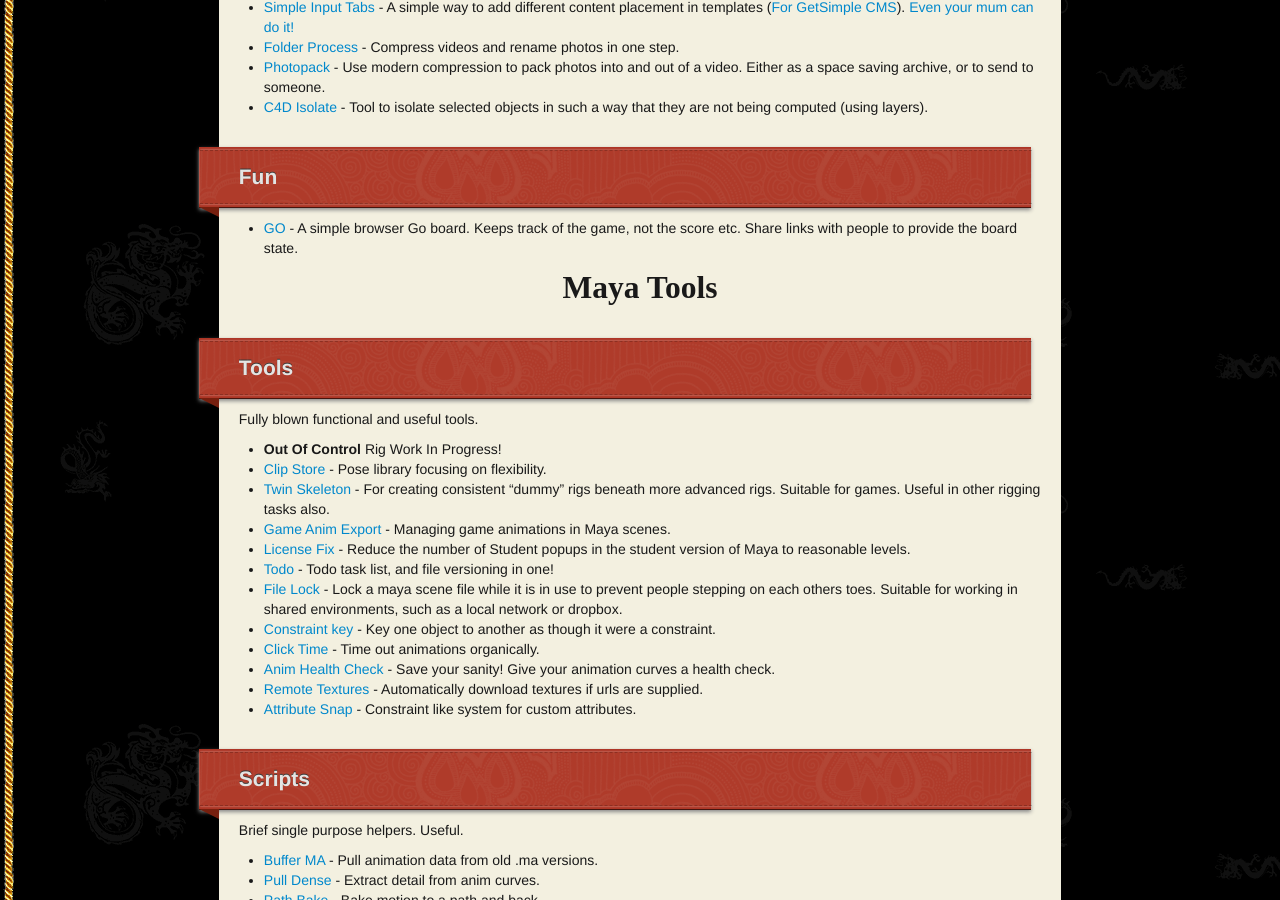
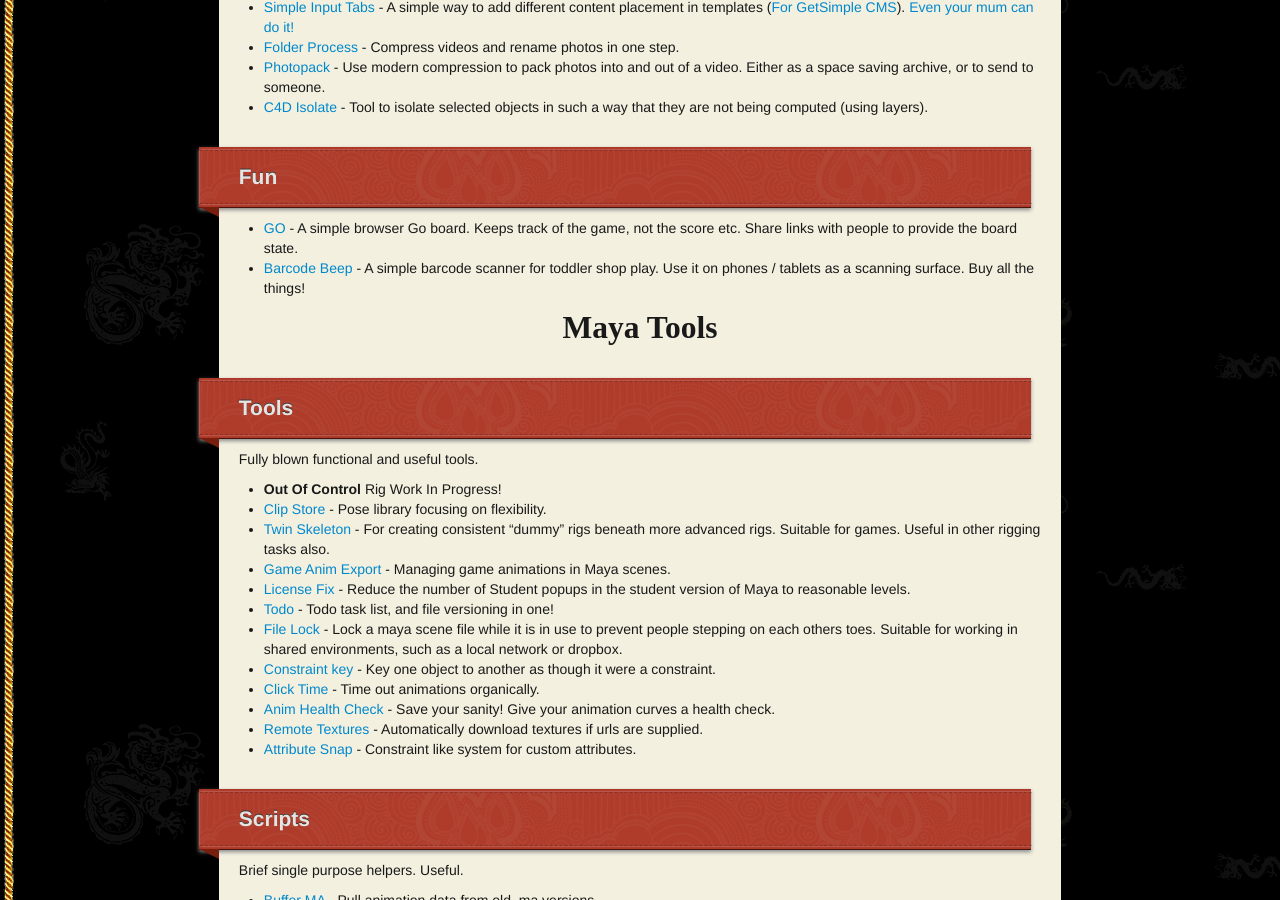
Before and after one commit to internetimagery/internetimagery.github.io, a Jekyll site: the page built from code/index.md, in a window 1280 px wide and 900 px high, scrolled down 329 px. Built offline with Jekyll 4.4.1, drawn with Linux system fonts in a browser that asks for light colours; nearby versions of some CDN libraries; some web fonts are replaced.

Commit message:
add barcode

```diff
--- a/code/index.md
+++ b/code/index.md
@@ -20,6 +20,7 @@ Below are a number of coded bits and bobs I've created. May they help you in tim
 ### Fun
 
 * [GO](https://internetimagery.github.io/go) - A simple browser Go board. Keeps track of the game, not the score etc. Share links with people to provide the board state.
+* [Barcode Beep](https://internetimagery.github.io/barcode-beep) - A simple barcode scanner for toddler shop play. Use it on phones / tablets as a scanning surface. Buy all the things!
 
 ## Maya Tools
 
```
